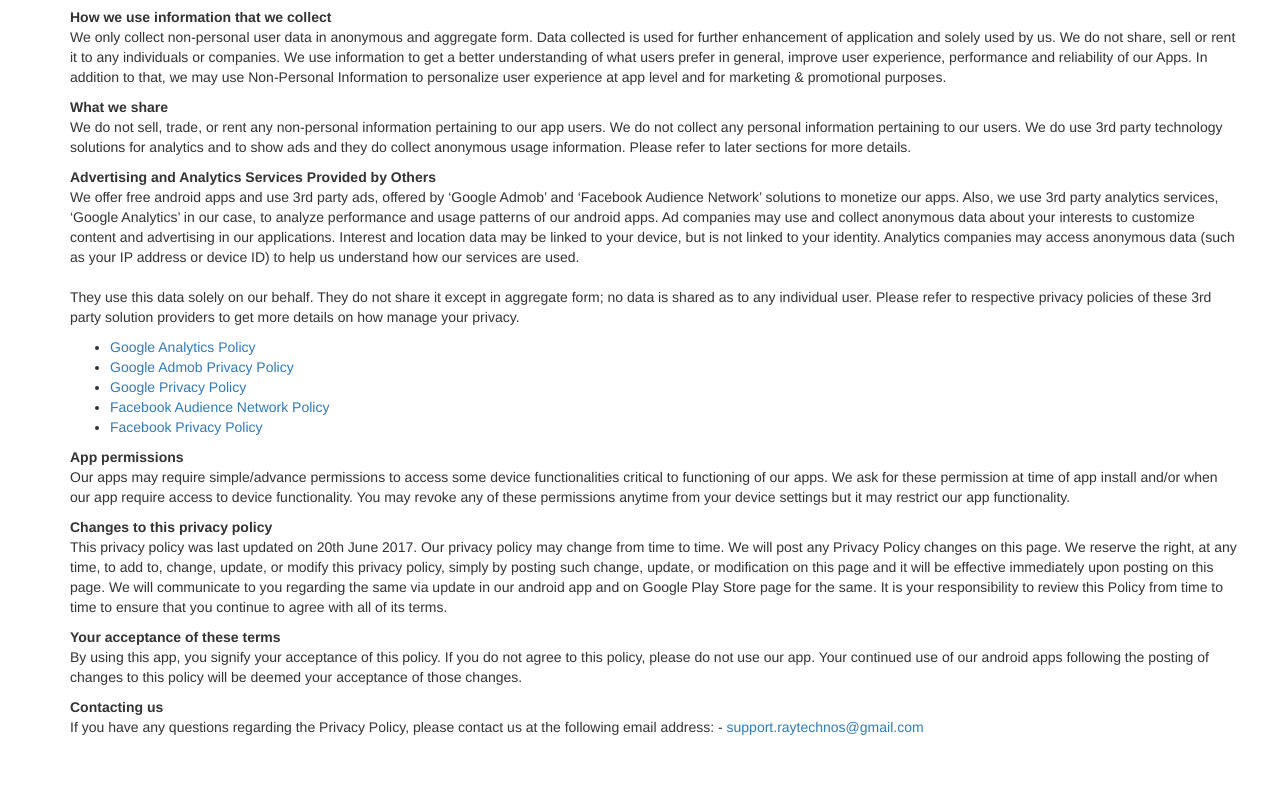
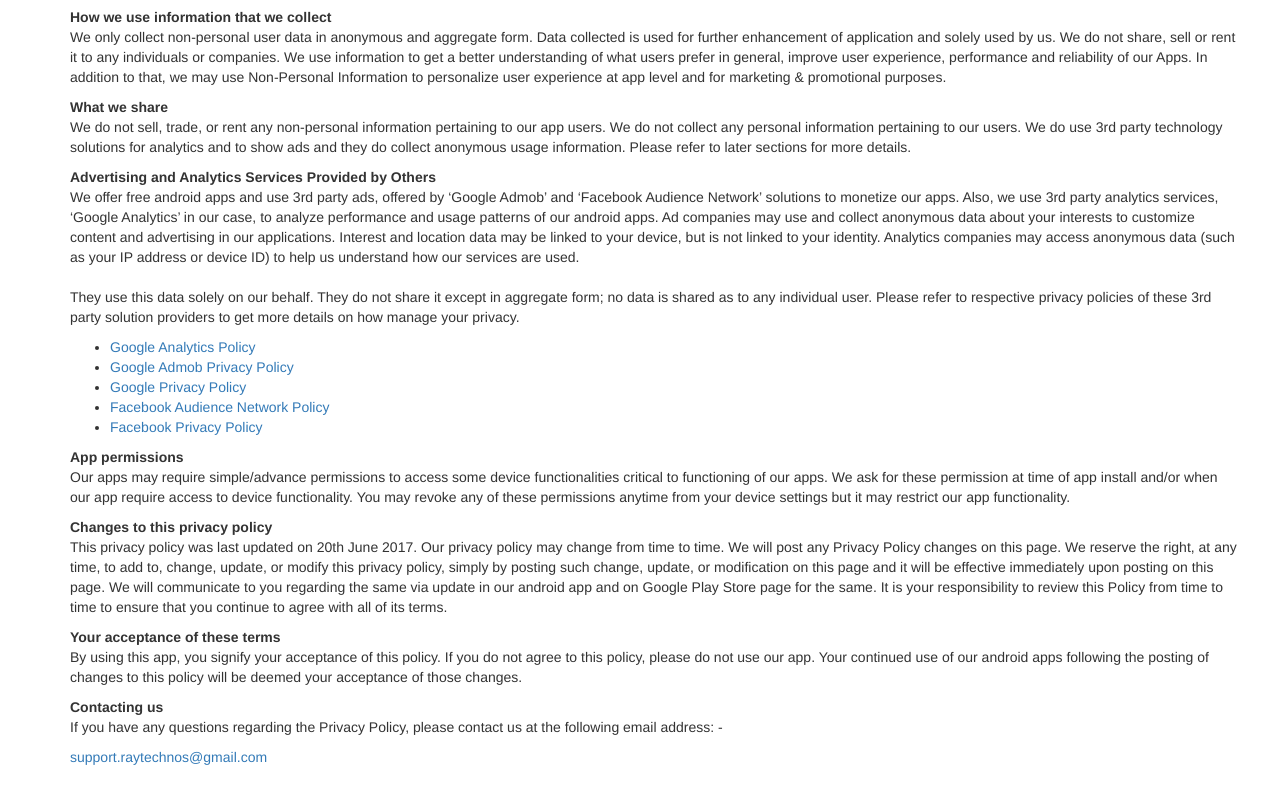
Before and after one commit to raytechnos/privacy-policy, a plain HTML site: page index.html in a window 1280 px wide. Shown: the part 579-1366 px from the top of the page. Before the commit the page ends 1326 px from the top, so only its background shows below. Drawn offline with Linux system fonts and the light colour scheme.

Commit message:
Update index.html

```diff
--- a/index.html
+++ b/index.html
@@ -176,7 +176,7 @@
                 </p>
                 <p>
                     <b>Contacting us</b> <br> If you have any questions regarding the Privacy Policy, please contact us at the
-                    following email address: - <a href="support.raytechnos@gmail.com">support.raytechnos@gmail.com</a>
+                    following email address: - <address> <a href="support.raytechnos@gmail.com">support.raytechnos@gmail.com</a> </address>
                 </p>
             </div>
         </div>
```
